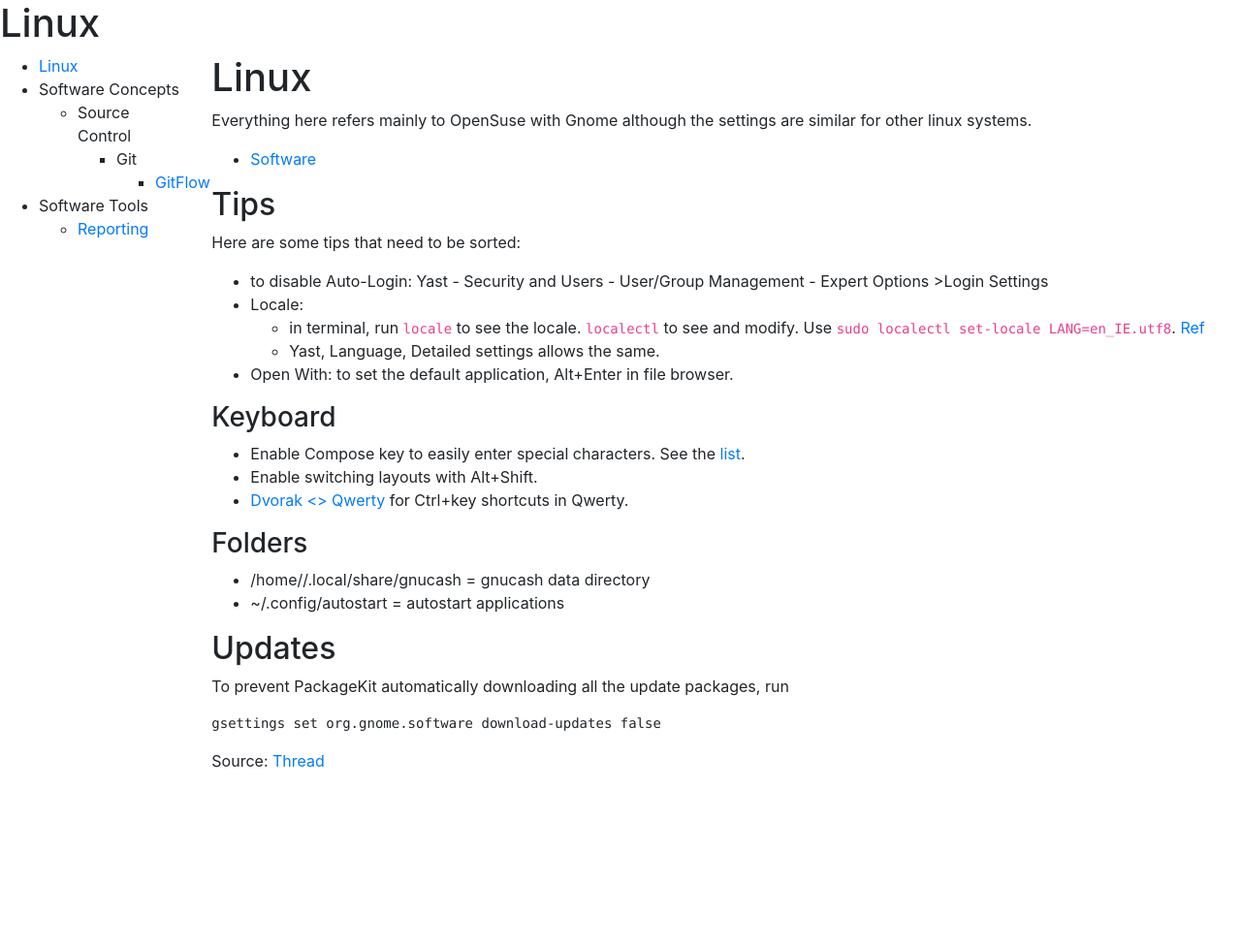
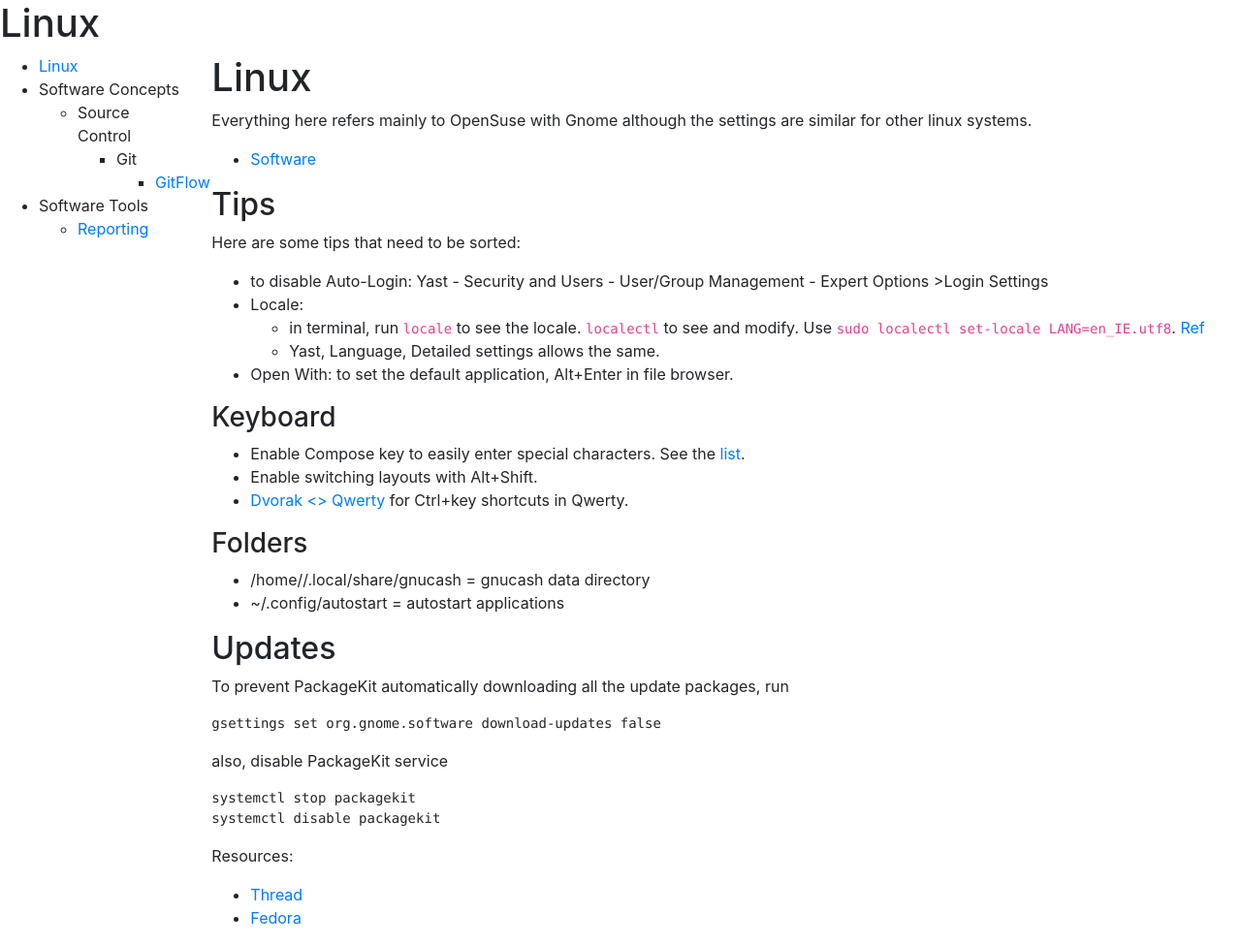
Before and after one commit to MisterY/it-knowledge-base-site, a Jekyll site: the page built from linux/linux.md, in a window 1280 px wide. Shown: the whole page at 97% size. Built offline with Jekyll 4.4.1, drawn with Linux system fonts in a browser that asks for light colours; nearby versions of some CDN libraries; our own code applies the rules of GitHub Pages for plain Markdown files; before the commit the page ends 900 px from its top, so only the background shows below that.

Commit message:
disable packagekit service

````diff
--- a/linux/linux.md
+++ b/linux/linux.md
@@ -31,4 +31,12 @@
 ```
 gsettings set org.gnome.software download-updates false
 ```
-Source: [Thread](https://forums.opensuse.org/showthread.php/530069-Tumbleweed-waiting-for-shared-lock-on-var-lib-rpm-Packages)
+also, disable PackageKit service
+```
+systemctl stop packagekit
+systemctl disable packagekit
+```
+
+Resources:
+- [Thread](https://forums.opensuse.org/showthread.php/530069-Tumbleweed-waiting-for-shared-lock-on-var-lib-rpm-Packages)
+- [Fedora](https://ask.fedoraproject.org/en/question/10929/how-do-i-stop-package-kit-from-constantly-searching-for-updates/)
````
